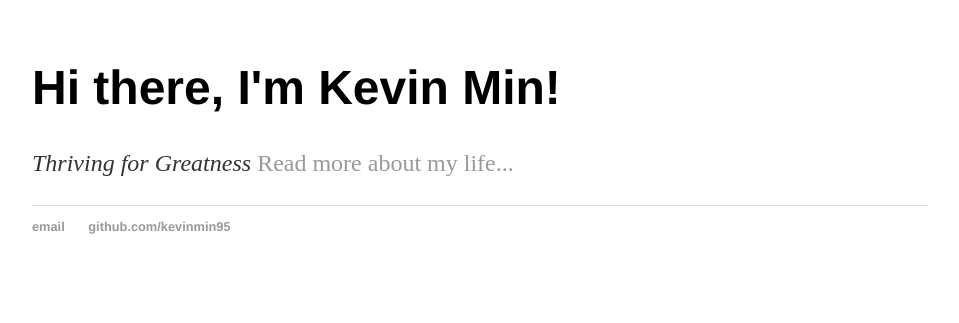
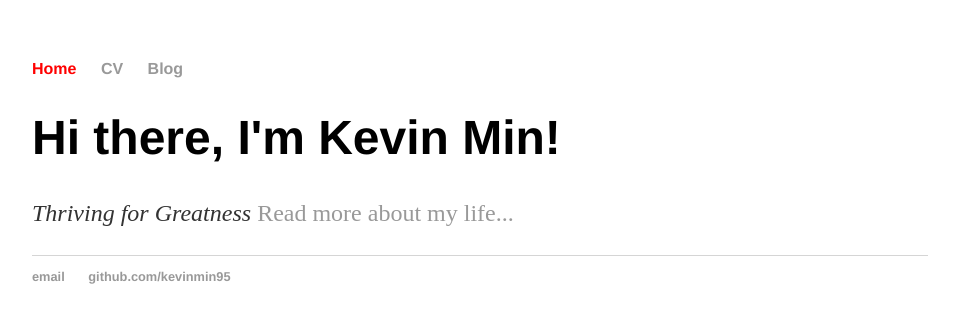
Before and after one commit to KevinMIN95/kevinmin95.github.com, a Jekyll site: the page built from index.html, in a window 1280 px wide. Shown: the top 323 px of the page, without its empty margins (160-1119 px from the left). Built offline with Jekyll 4.4.1, drawn with Linux system fonts in a browser that asks for light colours.

Commit message:
Update navigation.html

```diff
--- a/_includes/navigation.html
+++ b/_includes/navigation.html
@@ -1,6 +1,6 @@
 <nav>
   <ul>
-    {% for item in data.navigation %}
+    {% for item in site.data.navigation %}
       <li><a href="{{ item.link }}" {% if page.url == item.link %}style="color: red;"{% endif %}>
         {{ item.name }}
       </a></li>
```
